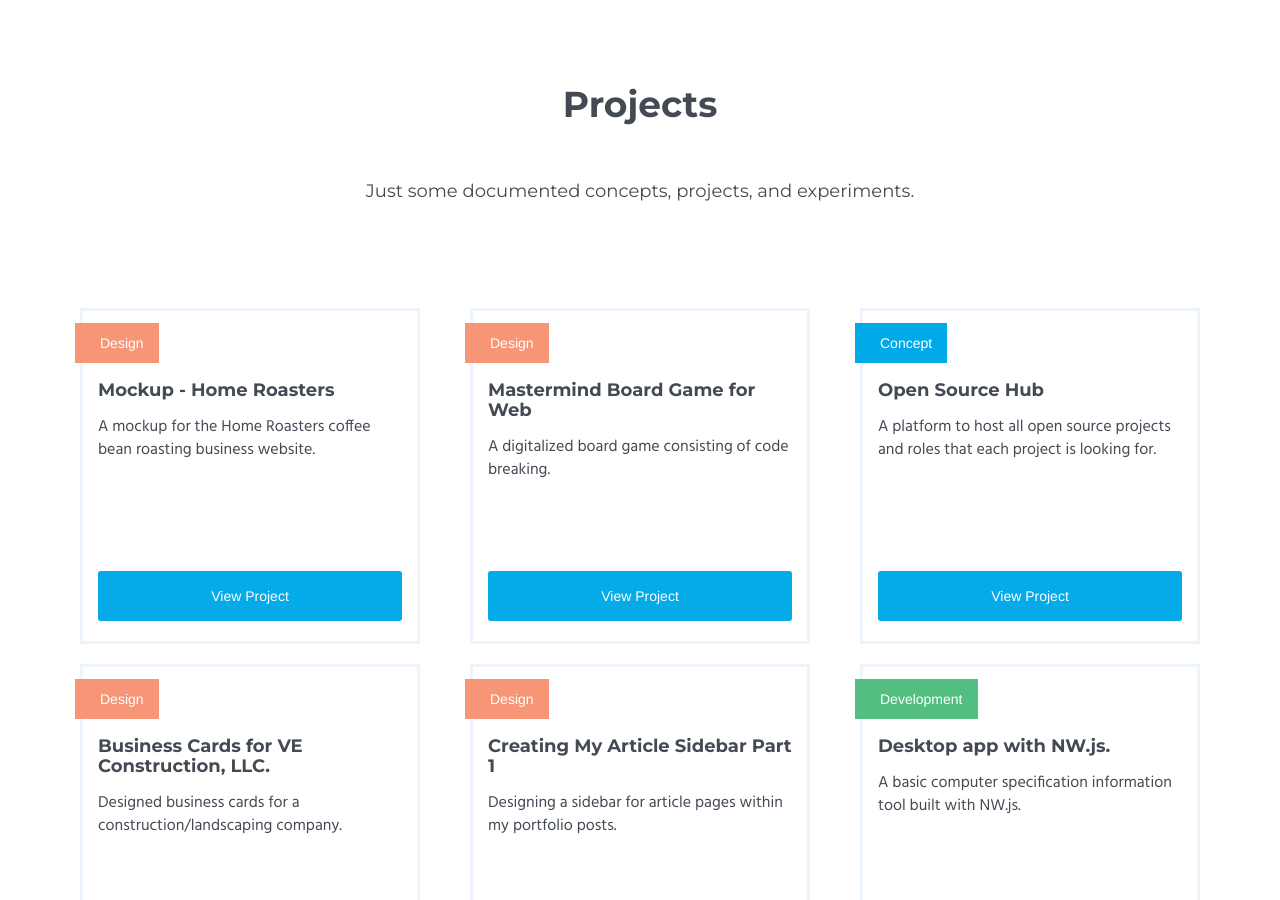
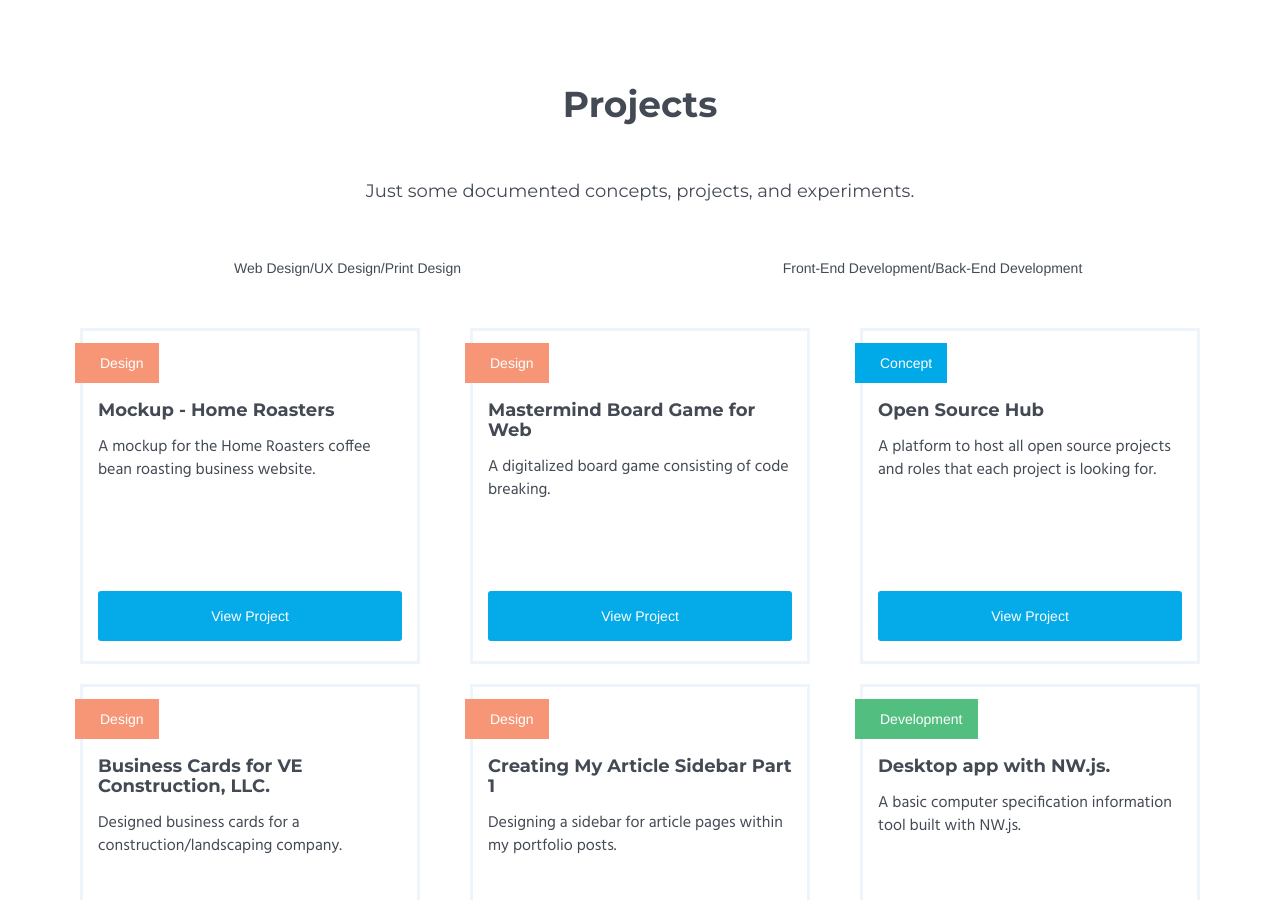
Before and after one commit to torleif-nielsen/enriquezm.github.io, a Jekyll site: the page built from index.html, in a window 1280 px wide and 900 px high, scrolled down 825 px. Built offline with Jekyll 4.4.1, drawn with Linux system fonts in a browser that asks for light colours.

Commit message:
Add category colors.

```diff
--- a/index.html
+++ b/index.html
@@ -24,6 +24,16 @@
       <div class="col-xs-12 text-center">
         <h1>Projects</h1>
         <h4>Just some documented concepts, projects, and experiments.</h4>
+        <div class="row">
+          <div class="col-xs-12 col-sm-6">
+            <span class="cat-circle cat-design"></span>
+            <span>Web Design/UX Design/Print Design</span>
+          </div>
+          <div class="col-xs-12 col-sm-6">
+            <span class="cat-circle cat-development"></span>
+            <span>Front-End Development/Back-End Development</span>
+          </div>
+        </div>
       </div>
     </div>
     <div class="row section-content">
```
